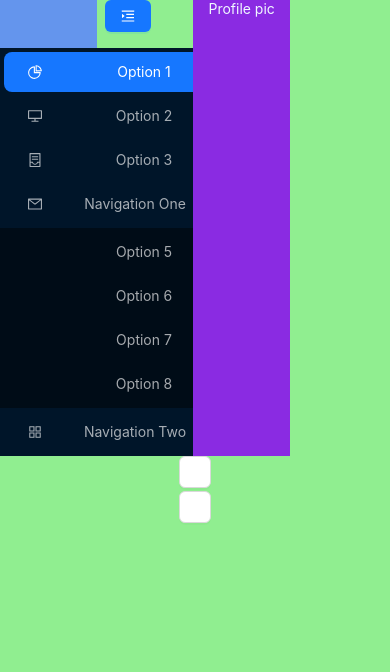
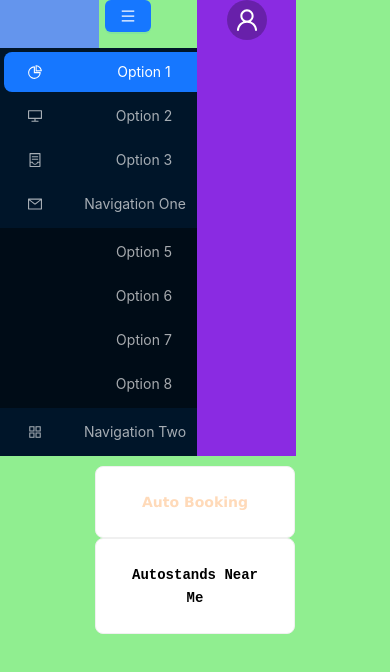
Before and after one commit to vinayakac/Google-page, a React (Create React App) app in the folder taxi-booking/: page / in a window 390 px wide. Shown: the top 672 px of the page. Built offline with nearby package versions, Linux system fonts and the light colour scheme; the HTML template or start-up script is replaced by a standard one.

Commit message:
Added the Card for Dashboard, Added the sidebar, Added the rofile as well

```diff
--- /dev/null
+++ b/taxi-booking/src/Components/Dashboard.css
@@ -0,0 +1,27 @@
+@media screen and (max-width: 480px) {
+    .Main-Component-CardSet{
+        display: flex;
+        column-gap: 5px;
+        justify-content: space-evenly;
+        flex-wrap: wrap;
+        margin-top: 10px;
+
+    }
+
+    .Auto-Booking-Card-Dashboard .Auto-Booking-Button{
+        font-family: 'Lucida Sans', 'Lucida Sans Regular', 'Lucida Grande', 'Lucida Sans Unicode', Geneva, Verdana, sans-serif;
+        text-decoration: none;
+        color: peachpuff;
+        font-weight: 700;
+    }
+
+
+    .AutoStand-NearMe-Dashboard .Autostand-Button
+    {
+        font-family: monospace;
+        text-decoration: none;
+        color: black;
+        font-weight: 700;
+    }
+
+}
--- a/taxi-booking/src/Components/Dashboard.js
+++ b/taxi-booking/src/Components/Dashboard.js
@@ -1,29 +1,40 @@
-import { Button, Dropdown } from "antd";
+import { Card, Space} from "antd";
+
 import NavBar from "./Navigation";
+import "./Dashboard.css";
 
-export function ProfileComponent(){
-    return(
-        <>
-        <div>
-            <div className="Profile pic-button"></div>
-            {/* After clicking the profile the drop down must appear */}
-            <Dropdown></Dropdown>
-            </div></>
-    );
 
-}
 
 export function MainComponent(){
     return(
         <>
-        <div>
-            <Button placeholder="Book For an Auto">
+        <div className="Main-Component-CardSet">
+            <div className="CardSet-1">
+                <Space direction="vertical" size={16}>
+                    <Card
+                    // title="small card"
+                    size="extra small"
+                    // extra={a href="/">Learn More</a>}
+                    className="Auto-Booking-Card-Dashboard"
+                    style={{width:200}}>
 
-            </Button>
+                    <a className="Auto-Booking-Button" href="/">Auto Booking</a></Card>
+                    </Space>
+            </div>
+            <div className="CardSet-2">
+                <Space direction="vertical" size={16}>
+                    <Card
+                    // title="Small card"
+                    size="extra small"
+                    // extra={<a href="/">Learn More</a>}
+                    className="AutoStand-NearMe-Dashboard"
+                    style={{width:200}}>
+                        <a className="Autostand-Button" href="/">Autostands Near Me</a></Card>
+                    </Space>
+
+           </div>
         </div>
-        <div>
-            <Button placeholder="Search for an Auto Stand"></Button>
-        </div>
+
         </>
     );
 }
--- a/taxi-booking/src/Components/Navigation.css
+++ b/taxi-booking/src/Components/Navigation.css
@@ -20,6 +20,12 @@
            background-color: blueviolet;
            color: aliceblue;
        }
+
+       .ant-col.ant-col-8.ant-col-offset-8.Navigation-profile-button.css-dev-only-do-not-override-w8mnev {
+        display: flex;
+        align-content: center;
+        justify-content: flex-end;
+        margin-left: 10em;}
 
        /* .Side_Menu-button{
 
--- a/taxi-booking/src/Components/Navigation.js
+++ b/taxi-booking/src/Components/Navigation.js
@@ -1,6 +1,24 @@
 import "./Navigation.css" ;
-import  { Col, Row} from 'antd';
+import  { Col, Row, Space, Avatar} from 'antd';
+import { UserOutlined } from '@ant-design/icons';
 import SideMenu from './SideMenu';
+// import ProfileComponent from './Dashboard';
+
+export function ProfileComponent(){
+    return(
+
+
+            <div className="Profile pic-button">
+                <Space direction="vertical" size={16}>
+                    <Avatar size="large" icon={<UserOutlined />} />
+                </Space>
+            </div>
+
+
+
+    );
+
+}
 
 
 export default function NavBar(){
@@ -10,17 +28,10 @@ export default function NavBar(){
                     <Row>
             <Col className="Navigtion-side-menu" span={8}><SideMenu/></Col>
             <Col className="Navigation-profile-button" span={8} offset={8}>
-                Profile pic
+                <ProfileComponent/>
             </Col>
             </Row>
-                <div className="Side_Menu-button">
 
-
-                </div>
-
-                <div className="Profile-button">
-
-                </div>
             </div>
         </>
     );
--- a/taxi-booking/src/Components/SideMenu.js
+++ b/taxi-booking/src/Components/SideMenu.js
@@ -1,8 +1,7 @@
 import { useState } from 'react';
 import { Button, Menu } from 'antd';
 import {
-  MenuFoldOutlined,
-  MenuUnfoldOutlined,
+  MenuOutlined ,
   PieChartOutlined,
   DesktopOutlined,
   ContainerOutlined,
@@ -50,11 +49,12 @@ const SideMenu = () => {
   return (
     <div style={{ width: 256 }}>
       <Button
+        className="SideMenu-Hamburger-Button"
         type="primary"
         onClick={toggleCollapsed}
         style={{ marginBottom: 16 }}
       >
-        {handleButtonClick ? <MenuUnfoldOutlined /> : <MenuFoldOutlined />}
+        {handleButtonClick ? <MenuOutlined />  : <MenuOutlined />}
       </Button>
       {collapsed ? null : (
         <Menu
```
Also changed, not shown: taxi-booking/src/Components/SideMenu.css (added, +12 -0 lines), taxi-booking/src/Components/CSS/Dashboard.css (deleted), taxi-booking/src/Components/CSS/SideMenu.css (deleted).
